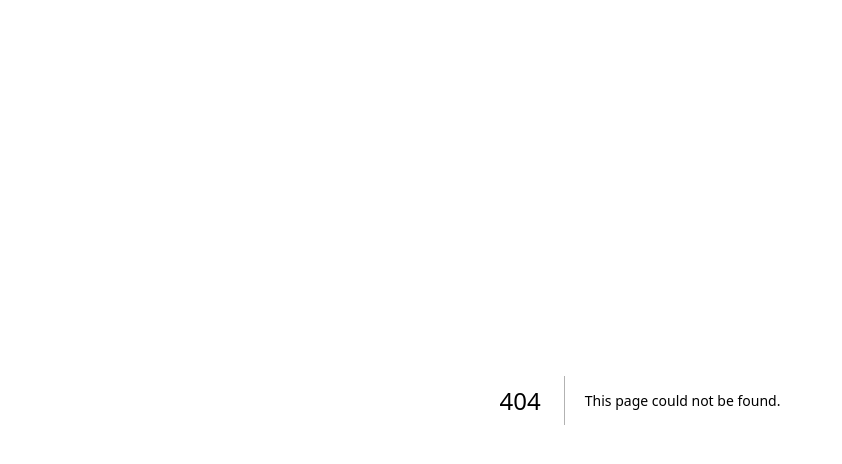
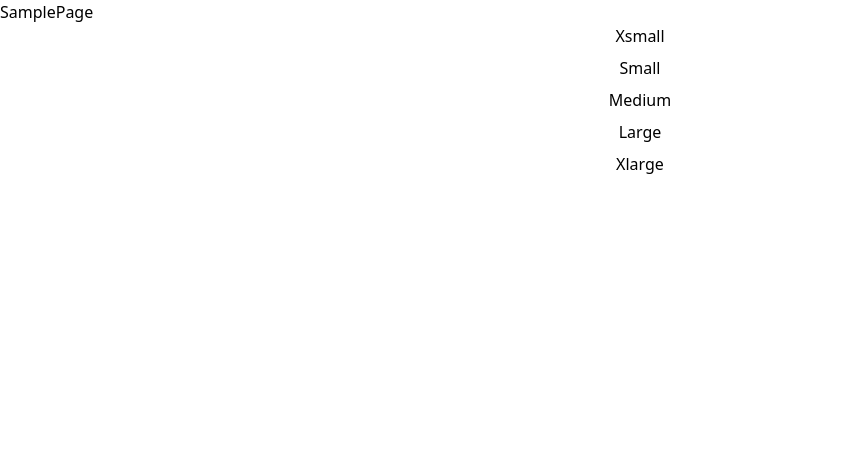
Before and after one commit to kwaneung/nx-lab, a Next.js app in the folder apps/web-main/: page /sample in a window 1280 px wide. Before the commit this address had no page. Shown: the top 464 px of the page, without its empty margins (0-842 px from the left). Built offline with nearby package versions, Linux system fonts and the light colour scheme.

Commit message:
chore: 샘플 페이지 생성 및 husky lint 제거(ci에서 수행)

```diff
--- /dev/null
+++ b/apps/web-main/src/app/sample/page.tsx
@@ -0,0 +1,17 @@
+const SamplePage = () => {
+  return (
+    <div>
+      SamplePage
+      <div className="flex flex-col gap-2">
+        {' '}
+        <button className="btn btn-xs">Xsmall</button>
+        <button className="btn btn-sm">Small</button>
+        <button className="btn">Medium</button>
+        <button className="btn btn-lg">Large</button>
+        <button className="btn btn-xl">Xlarge</button>
+      </div>
+    </div>
+  );
+};
+
+export default SamplePage;
--- a/package.json
+++ b/package.json
@@ -7,8 +7,7 @@
   },
   "lint-staged": {
     "*.{js,jsx,ts,tsx}": [
-      "prettier --write",
-      "eslint --fix"
+      "prettier --write"
     ]
   },
   "private": true,
```
